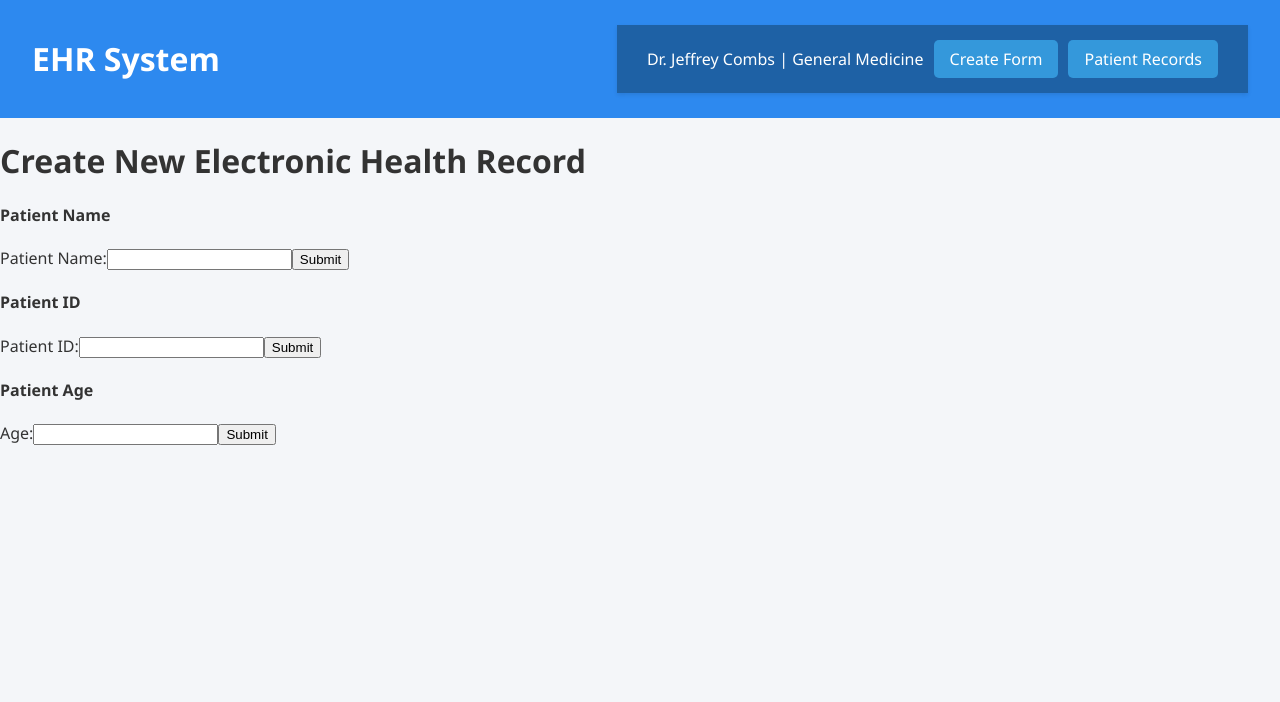
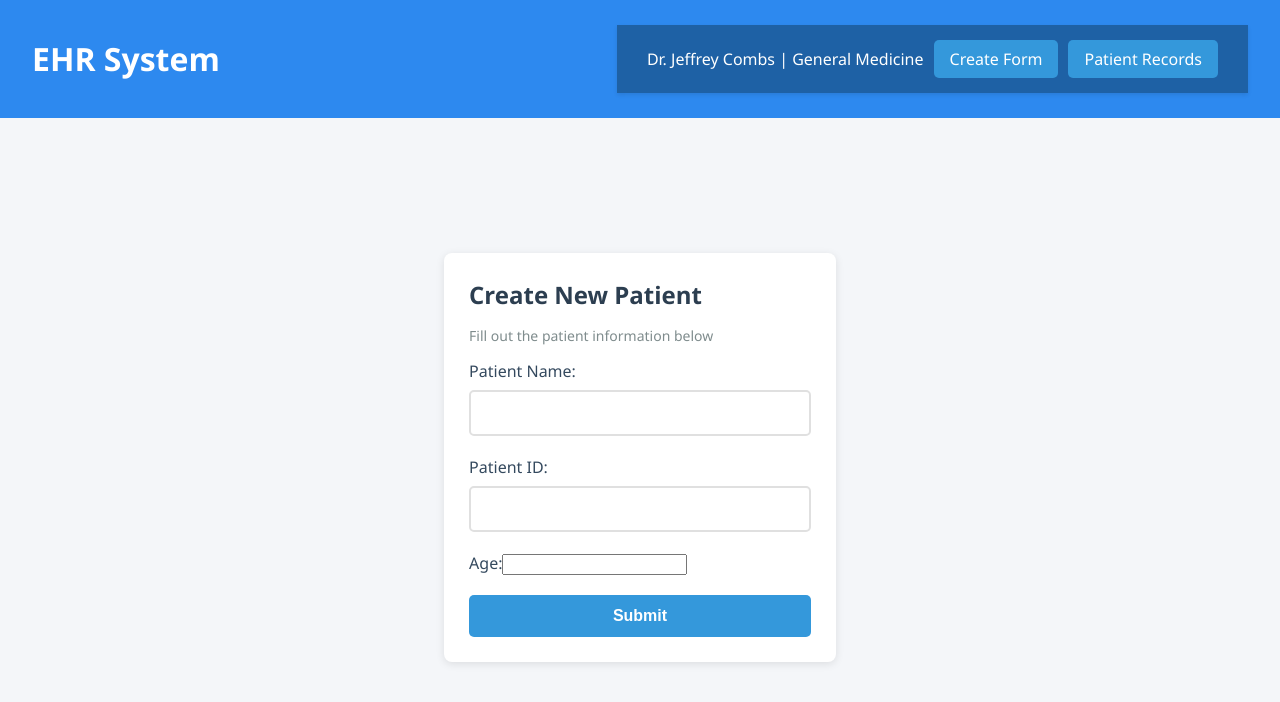
Before and after one commit to WeihaoWu30/hackrpi-2025, a React (Create React App) app in the folder frontend/: page /form in a window 1280 px wide. Shown: the top 702 px of the page. Built offline with nearby package versions, Linux system fonts and the light colour scheme.

Commit message:
centered the form

```diff
--- a/frontend/src/App.css
+++ b/frontend/src/App.css
@@ -36,3 +36,11 @@
     transform: rotate(360deg);
   }
 }
+
+.form-container{
+    display: flex;
+  justify-content: center;
+  align-items: center;
+  min-height: 80vh;
+  padding: 20px;
+}
--- a/frontend/src/Components/Form.js
+++ b/frontend/src/Components/Form.js
@@ -1,24 +1,60 @@
 import { useState } from 'react';
 
-function Form(props) {
-  const [name, setName] = useState("");
+function Form({ children }) {
+  const [formData, setFormData] = useState({
+    patientName: "",
+    patientId: "",
+    age: ""
+  });
 
   const handleChange = (event) => {
-    setName(event.target.value);
+    const { name, value } = event.target;
+    setFormData(prevData => ({
+      ...prevData,
+      [name]: value
+    }));
   };
 
   const handleSubmit = (event) => {
     event.preventDefault();
-    console.log("Submitted name:", name);
+    console.log("Submitted data:", formData);
+    // Send formData to backend or process it
   };
 
   return (
     <form onSubmit={handleSubmit}>
-      {props.children}  {/* Add this line to render children */}
+      {children}
+
       <label>
-        {props.title}
-        <input type="text" value={name} onChange={handleChange} />
+        Patient Name:
+        <input
+          type="text"
+          name="patientName"
+          value={formData.patientName}
+          onChange={handleChange}
+        />
       </label>
+
+      <label>
+        Patient ID:
+        <input
+          type="text"
+          name="patientId"
+          value={formData.patientId}
+          onChange={handleChange}
+        />
+      </label>
+
+      <label>
+        Age:
+        <input
+          type="number"
+          name="age"
+          value={formData.age}
+          onChange={handleChange}
+        />
+      </label>
+
       <button type="submit">Submit</button>
     </form>
   );
--- a/frontend/src/Components/TableCard.js
+++ b/frontend/src/Components/TableCard.js
@@ -12,10 +12,10 @@ function TableCard(props) {
   )); // single patient object
 
   return (
-    <section className="labs-card">
-      <h2>
-        <i className="fa-solid fa-flask"></i> Past Labs
-      </h2>
+    <detials className="labs-card">
+      <summary>
+      <h2><i className="fa-solid fa-flask"></i> Past Labs</h2>
+      </summary>
       <table className="labs-table">
         <thead>
           <tr>
@@ -27,7 +27,7 @@ function TableCard(props) {
         </thead>
         <tbody>{patient}</tbody>
       </table>
-    </section>
+    </detials>
   );
 }
 
--- a/frontend/src/Components/components.css
+++ b/frontend/src/Components/components.css
@@ -139,23 +139,15 @@ body {
   margin: 0.5rem 0;
 }
 
-/* Labs Section */
+/* Labs Accordion */
 .labs-card {
   background: white;
   border-radius: 8px;
-  padding: 1.5rem;
-  box-shadow: 0 4px 6px rgba(0, 0, 0, 0.1);
+  box-shadow: 0 4px 6px rgba(0,0,0,0.1);
+  overflow: hidden;
 }
 
-.labs-card h2 {
-  margin-top: 0;
-  color: #2d89ef;
-  display: flex;
-  align-items: center;
-  gap: 0.5rem;
-}
-
-/* Style the summary header */
+/* Clickable header */
 .labs-card summary {
   padding: 1.5rem;
   cursor: pointer;
@@ -165,12 +157,21 @@ body {
   align-items: center;
 }
 
-/* Hide default arrow marker */
+/* Hide default marker */
 .labs-card summary::-webkit-details-marker {
   display: none;
 }
 
-/* Animate the dropdown content */
+/* Heading styling inside summary */
+.labs-card h2 {
+  margin: 0;
+  color: #2d89ef;
+  display: flex;
+  align-items: center;
+  gap: 0.5rem;
+}
+
+/* Table animation when opened */
 .labs-card[open] table {
   animation: slideDown 0.3s ease;
 }
@@ -180,14 +181,14 @@ body {
   to   { opacity: 1; transform: translateY(0); }
 }
 
+/* Existing table styles (ensure these are present) */
 .labs-table {
   width: 100%;
   border-collapse: collapse;
   margin-top: 1rem;
 }
 
-.labs-table th,
-.labs-table td {
+.labs-table th, .labs-table td {
   border: 1px solid #ddd;
   padding: 0.75rem;
   text-align: left;
@@ -206,3 +207,82 @@ li{
   width: 10em;
   height: 10em;
 }
+
+/* Form Container */
+form {
+  background-color: #ffffff;
+  padding: 25px;
+  margin: 20px 0;
+  border-radius: 8px;
+  box-shadow: 0 2px 8px rgba(0, 0, 0, 0.1);
+  max-width: 500px;
+}
+
+/* Children elements (like h1, p, etc.) */
+form h1 {
+  margin: 0 0 15px 0;
+  color: #2c3e50;
+  font-size: 24px;
+}
+
+form p {
+  margin: 0 0 15px 0;
+  color: #7f8c8d;
+  font-size: 14px;
+}
+
+/* Label */
+form label {
+  display: block;
+  margin-bottom: 20px;
+  font-weight: 500;
+  color: #34495e;
+  font-size: 16px;
+}
+
+/* Input Field */
+form input[type="text"] {
+  width: 100%;
+  padding: 12px;
+  margin-top: 8px;
+  border: 2px solid #e0e0e0;
+  border-radius: 5px;
+  font-size: 16px;
+  transition: border-color 0.3s ease;
+  box-sizing: border-box;
+}
+
+form input[type="text"]:focus {
+  outline: none;
+  border-color: #3498db;
+}
+
+/* Submit Button */
+form button[type="submit"] {
+  background-color: #3498db;
+  color: white;
+  padding: 12px 24px;
+  border: none;
+  border-radius: 5px;
+  font-size: 16px;
+  font-weight: 600;
+  cursor: pointer;
+  transition: background-color 0.3s ease;
+  width: 100%;
+}
+
+form button[type="submit"]:hover {
+  background-color: #2980b9;
+}
+
+form button[type="submit"]:active {
+  background-color: #1f6391;
+  transform: translateY(1px);
+}
+.form-conaine{
+    display: flex;
+  justify-content: center;
+  align-items: center;
+  min-height: 80vh;
+  padding: 20px;
+}
--- a/frontend/src/FormApp.js
+++ b/frontend/src/FormApp.js
@@ -3,11 +3,11 @@ import "./App.css";
 
 function FormApp() {
   return (
-    <div>
-      <h1>Create New Electronic Health Record</h1>
-      <Form title="Patient Name:"><h4>Patient Name</h4></Form>
-      <Form title="Patient ID:"><h4>Patient ID</h4></Form>
-      <Form title="Age:"><h4>Patient Age</h4></Form>
+    <div className='form-container'>
+      <Form>
+        <h1>Create New Patient</h1>
+        <p>Fill out the patient information below</p>
+      </Form>
     </div>
   );
 }
```
Also changed, not shown: frontend/src/index.css (line endings or trailing spaces).
